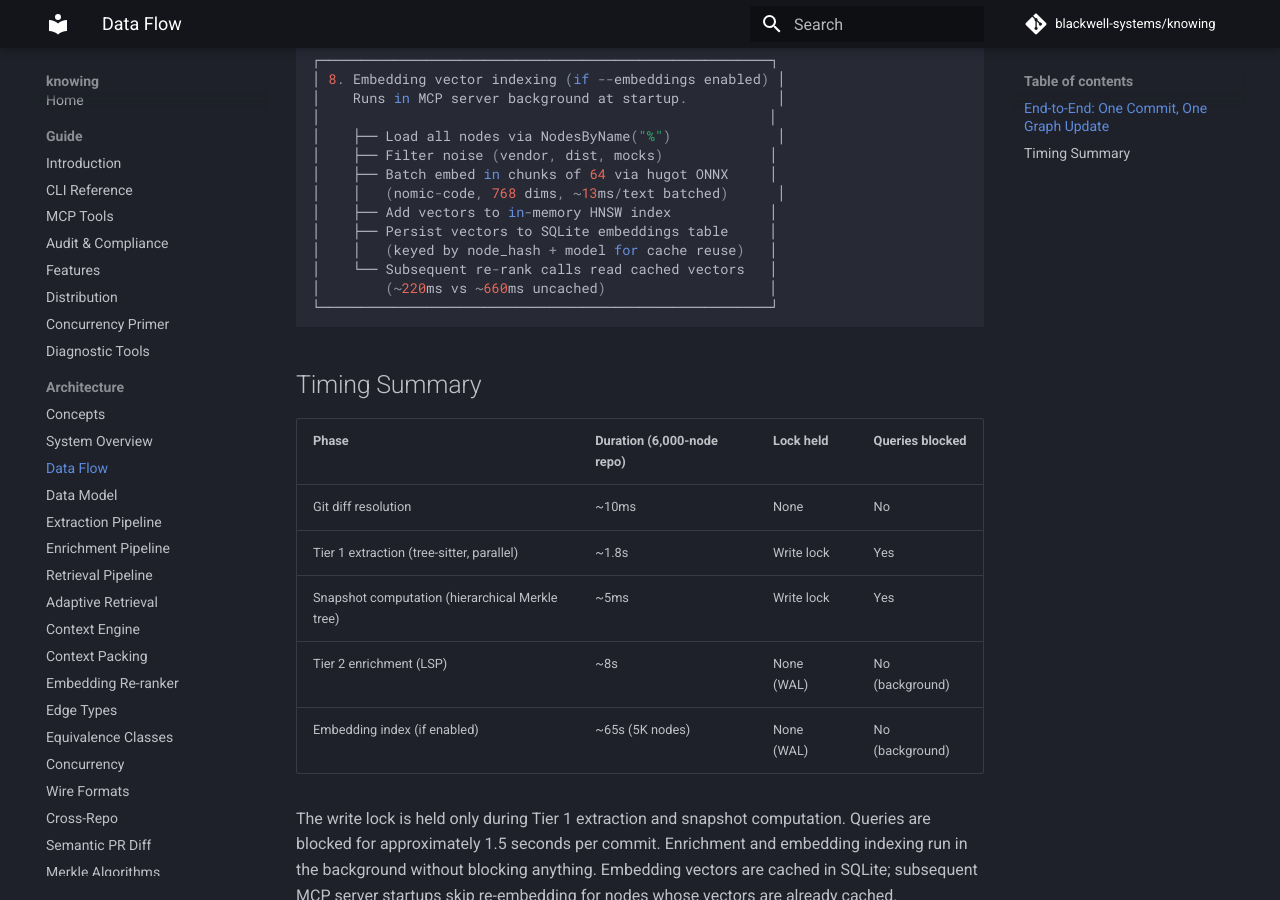
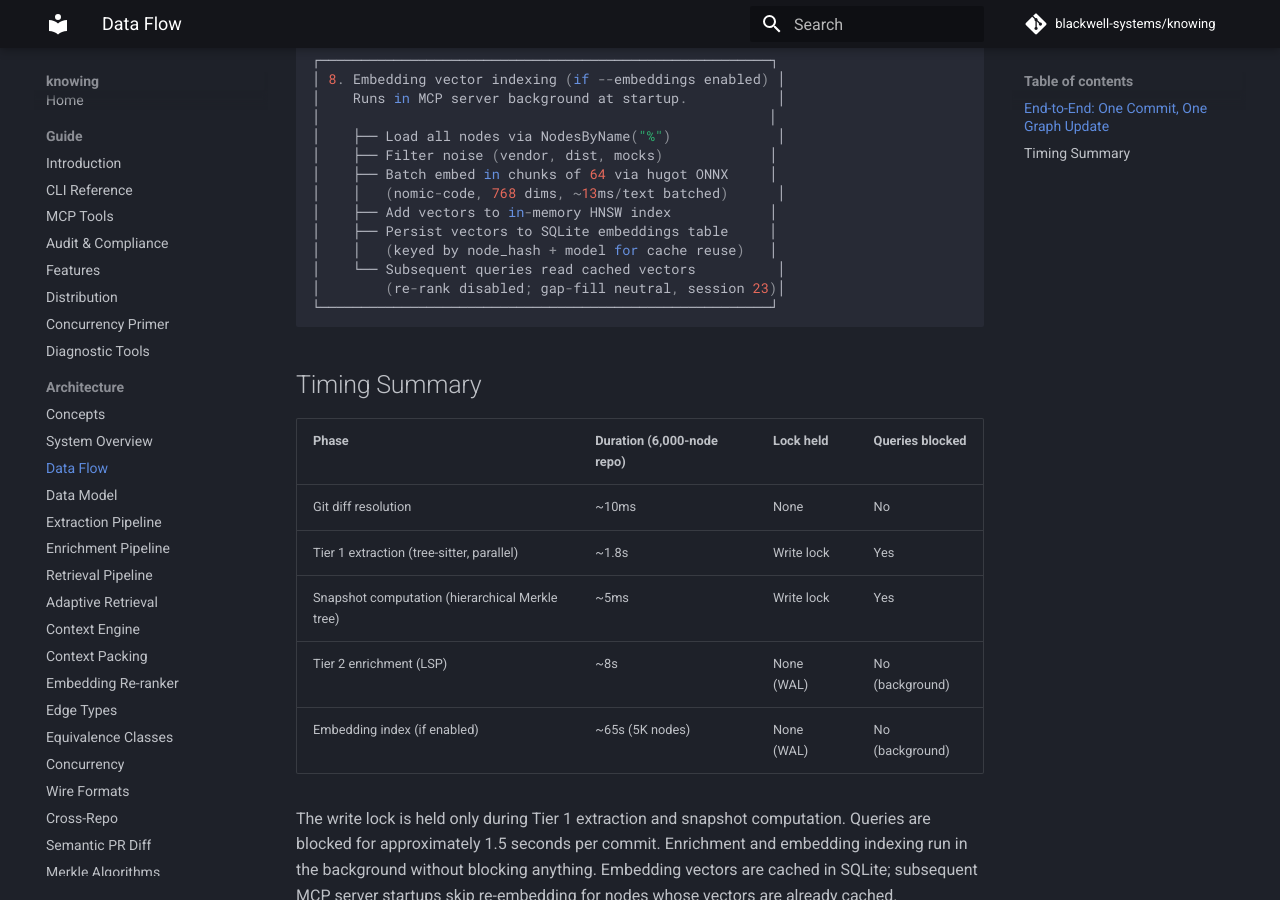
Before and after one commit to blackwell-systems/knowing, an MkDocs documentation site: the page built from docs/architecture/data-flow.md, in a window 1280 px wide and 900 px high, scrolled down 1988 px. Built offline with MkDocs 1.6.1 and Material for MkDocs 9.7.7, drawn with Linux system fonts in a browser that asks for light colours; comment, search, counter and statistics services are not loaded.

Commit message:
docs: update data-flow.md embedding note (re-rank disabled, gap-fill neutral)

````diff
--- a/docs/architecture/data-flow.md
+++ b/docs/architecture/data-flow.md
@@ -107,8 +107,8 @@ Developer commits code
 │    ├── Add vectors to in-memory HNSW index            │
 │    ├── Persist vectors to SQLite embeddings table     │
 │    │   (keyed by node_hash + model for cache reuse)   │
-│    └── Subsequent re-rank calls read cached vectors   │
-│        (~220ms vs ~660ms uncached)                    │
+│    └── Subsequent queries read cached vectors          │
+│        (re-rank disabled; gap-fill neutral, session 23)│
 └───────────────────────────────────────────────────────┘
 ```
 
````
